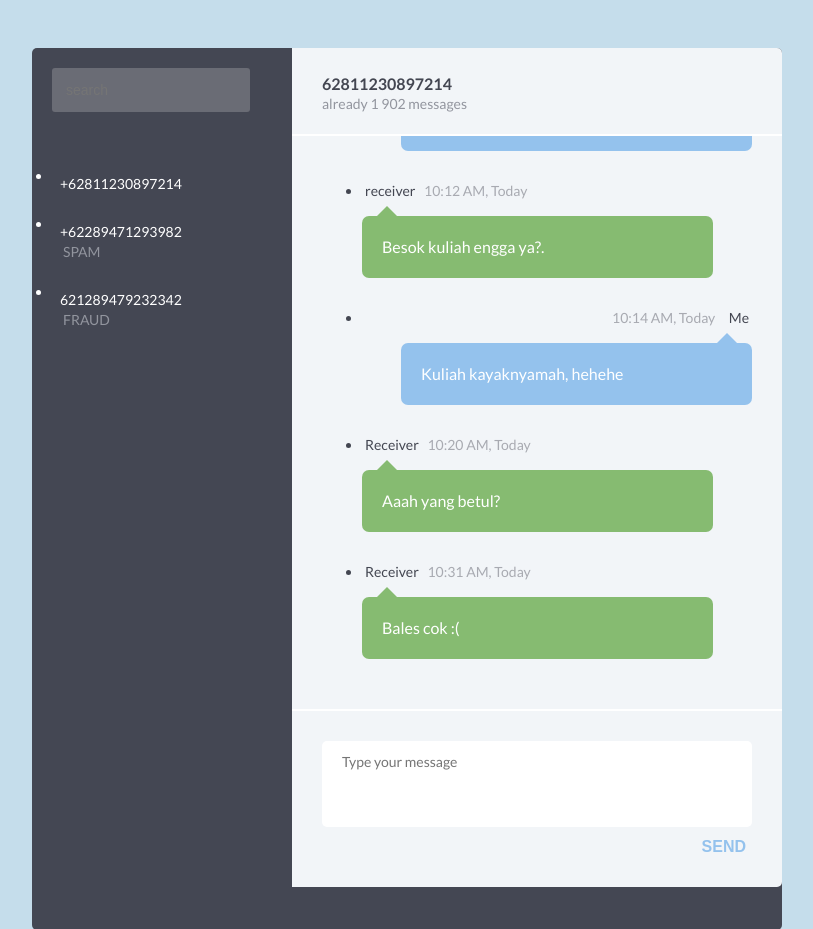
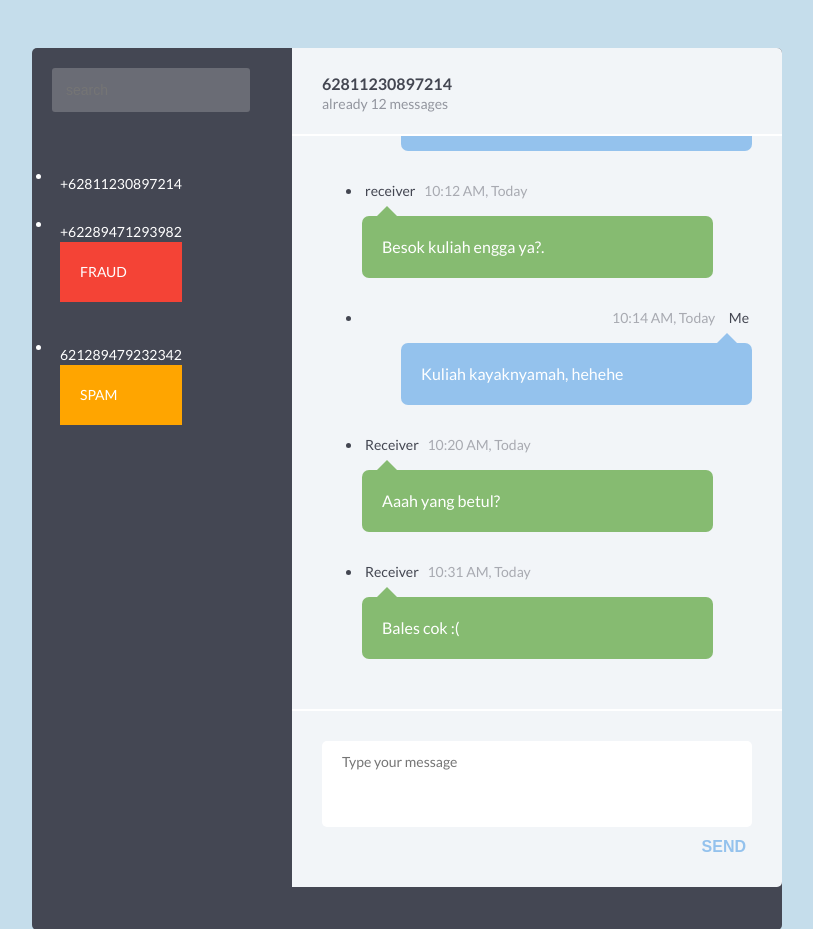
Before and after one commit to mfarismuzakki/sms-classifier, a Django app: page /message/list/ in a window 1280 px wide. Shown: the top 929 px of the page, without its empty margins (233-1046 px from the left). Run offline with Django 4.2, Linux system fonts and the light colour scheme.

Commit message:
fixing css

```diff
--- a/sms/templates/sms/messages/list.html
+++ b/sms/templates/sms/messages/list.html
@@ -25,7 +25,10 @@
             <div class="about">
             <div class="name">+62289471293982</div>
             <div class="status">
-              <i class="fa fa-circle offline"></i> SPAM
+                <div class="alert-fraud">
+                    FRAUD
+                </div>
+                <!-- <i class="fa fa-circle offline"></i> SPAM -->
             </div>
           </div>
         </li>
@@ -34,7 +37,9 @@
             <div class="about">
             <div class="name">621289479232342</div>
             <div class="status">
-                <i class="fa fa-circle online"></i> FRAUD
+                <div class="alert-spam">
+                    SPAM
+                </div>
             </div>
         </div>
         </li>
@@ -48,7 +53,7 @@
 
         <div class="chat-about">
             <div class="chat-with">62811230897214</div>
-            <div class="chat-num-messages">already 1 902 messages</div>
+            <div class="chat-num-messages">already 12 messages</div>
         </div>
         <i class="fa fa-star"></i>
     </div> <!-- end chat-header -->
--- a/static/sms/list/mlist.css
+++ b/static/sms/list/mlist.css
@@ -210,3 +210,17 @@ body {
   clear: both;
   height: 0;
 }
+
+.alert-fraud {
+  padding: 20px;
+  background-color: #f44336; /* Red */
+  color: white;
+  margin-bottom: 15px;
+}
+
+.alert-spam {
+  padding: 20px;
+  background-color: orange; /* Red */
+  color: white;
+  margin-bottom: 15px;
+}
```
Also changed, not shown: sms/static/sms/list/mlist.css (+16 -0 lines).
